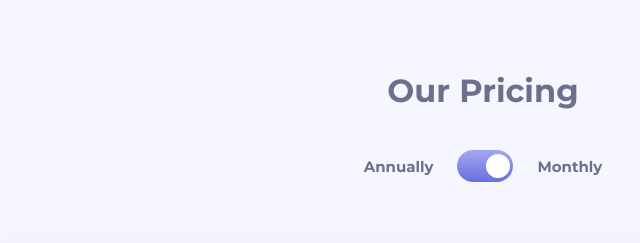
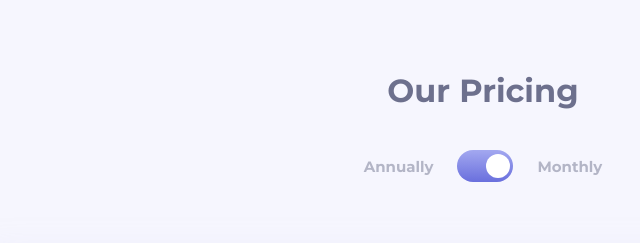
Before and after one commit to jsilver88/pricing-component-with-toggle, a plain HTML site: page index.html in a window 1280 px wide. Shown: the top 243 px of the page, 157-797 px from the left. Drawn offline with Linux system fonts and the light colour scheme.

Commit message:
fixed the text color on annually and monthly

```diff
--- a/css/styles.css
+++ b/css/styles.css
@@ -84,7 +84,7 @@ ul {
 
 .light-text {
   font-size: 1.5rem;
-  color: var(--Grayish-Blue);
+  color: var(--Light-Grayish-Blue);
 }
 
 /* The switch - the box around the slider */
@@ -253,7 +253,7 @@ input:checked + .slider:before {
 }
 
 /* Mobile */
-@media screen and (max-width: 100rem) {
+@media screen and (max-width: 90rem) {
   body {
     background-position: 1200% 0%;
   }
```
